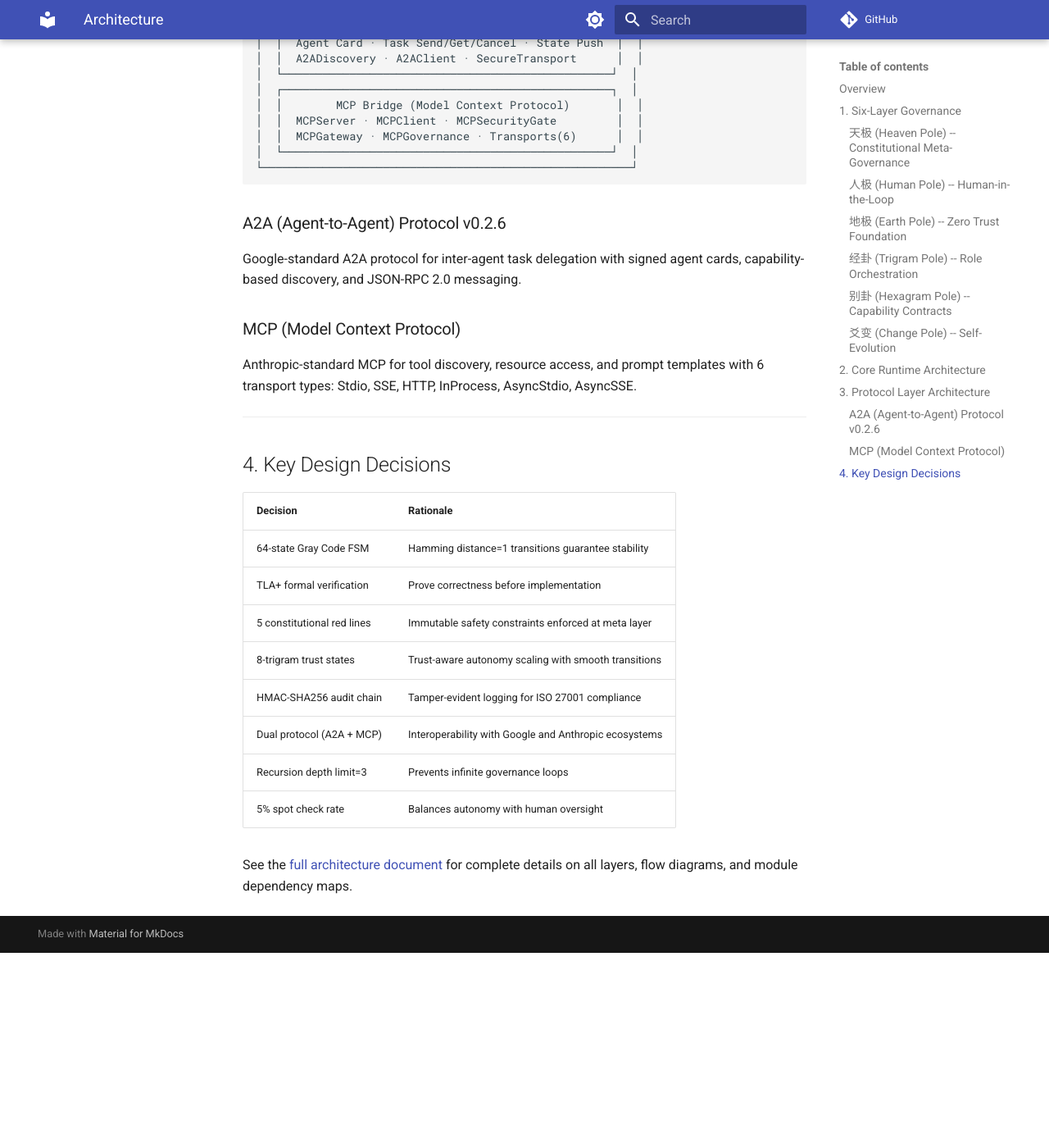
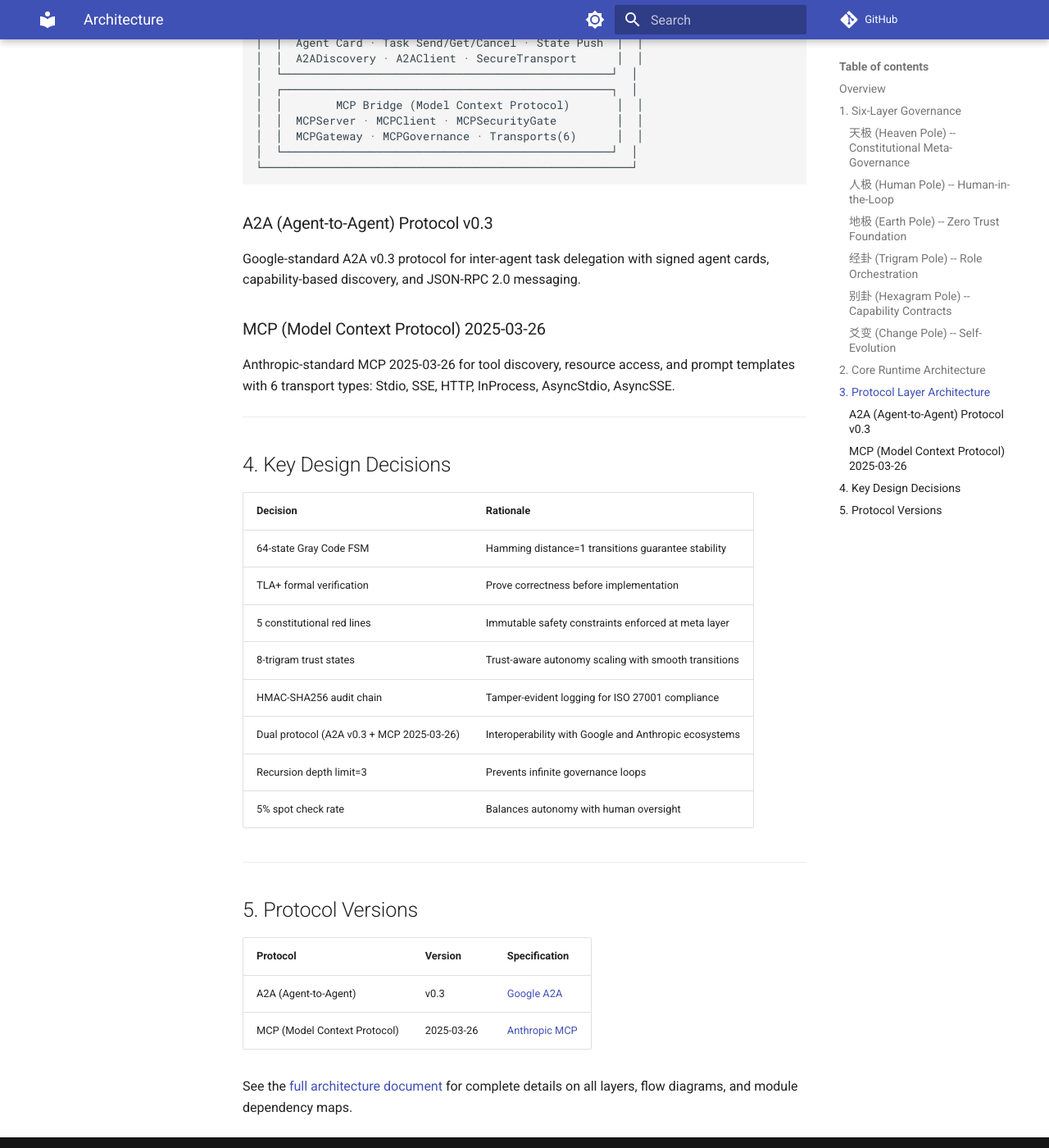
Before and after one commit to maref-org/maref, an MkDocs documentation site: the page built from docs/website/docs/architecture.md, in a window 1280 px wide and 1400 px high, scrolled down 3069 px. Shown: the whole window at 82% size. Built offline with MkDocs 1.6.1 and Material for MkDocs 9.7.7, drawn with Linux system fonts in a browser that asks for light colours; comment, search, counter and statistics services are not loaded; before the commit the page ends 4231 px from its top, so only the background shows below that; some of the changed text lies outside the part shown.

Commit message:
feat(website): add protocol versions and CI status links to docs

````diff
--- a/docs/website/docs/architecture.md
+++ b/docs/website/docs/architecture.md
@@ -10,7 +10,7 @@ description: MAREF six-layer governance architecture
 
 ## Overview
 
-MAREF (Multi-Agent Recursive Evolution Framework) is an Agent Governance Operating System. It provides six-layer governance, formal verification via TLA+, a 64-state Gray-code finite state machine, dual-protocol communication (A2A + MCP), and a full audit/security/compliance infrastructure.
+MAREF (Multi-Agent Recursive Evolution Framework) is an Agent Governance Operating System. It provides six-layer governance, formal verification via TLA+, a 64-state Gray-code finite state machine, dual-protocol communication (A2A v0.3 + MCP 2025-03-26), and a full audit/security/compliance infrastructure.
 
 This document describes the architecture from four perspectives: the six-layer governance model, the runtime architecture layers, the protocol layer, and the security architecture.
 
@@ -119,13 +119,13 @@ MAREF implements two standard protocols for agent communication:
 └───────────────────────────────────────────────────────┘
 ```
 
-### A2A (Agent-to-Agent) Protocol v0.2.6
+### A2A (Agent-to-Agent) Protocol v0.3
 
-Google-standard A2A protocol for inter-agent task delegation with signed agent cards, capability-based discovery, and JSON-RPC 2.0 messaging.
+Google-standard A2A v0.3 protocol for inter-agent task delegation with signed agent cards, capability-based discovery, and JSON-RPC 2.0 messaging.
 
-### MCP (Model Context Protocol)
+### MCP (Model Context Protocol) 2025-03-26
 
-Anthropic-standard MCP for tool discovery, resource access, and prompt templates with 6 transport types: Stdio, SSE, HTTP, InProcess, AsyncStdio, AsyncSSE.
+Anthropic-standard MCP 2025-03-26 for tool discovery, resource access, and prompt templates with 6 transport types: Stdio, SSE, HTTP, InProcess, AsyncStdio, AsyncSSE.
 
 ---
 
@@ -138,8 +138,17 @@ Anthropic-standard MCP for tool discovery, resource access, and prompt templates
 | 5 constitutional red lines | Immutable safety constraints enforced at meta layer |
 | 8-trigram trust states | Trust-aware autonomy scaling with smooth transitions |
 | HMAC-SHA256 audit chain | Tamper-evident logging for ISO 27001 compliance |
-| Dual protocol (A2A + MCP) | Interoperability with Google and Anthropic ecosystems |
+| Dual protocol (A2A v0.3 + MCP 2025-03-26) | Interoperability with Google and Anthropic ecosystems |
 | Recursion depth limit=3 | Prevents infinite governance loops |
 | 5% spot check rate | Balances autonomy with human oversight |
 
+---
+
+## 5. Protocol Versions
+
+| Protocol | Version | Specification |
+|----------|---------|---------------|
+| A2A (Agent-to-Agent) | v0.3 | [Google A2A](https://github.com/google/A2A) |
+| MCP (Model Context Protocol) | 2025-03-26 | [Anthropic MCP](https://spec.modelcontextprotocol.io/) |
+
 See the [full architecture document](https://github.com/maref-org/maref/blob/main/docs/architecture.md) for complete details on all layers, flow diagrams, and module dependency maps.
````
Also changed, not shown: docs/website/docs/introduction.md (+10 -3 lines), docs/website/i18n/zh-CN/docusaurus-plugin-content-docs/current/introduction.md (+10 -3 lines).
